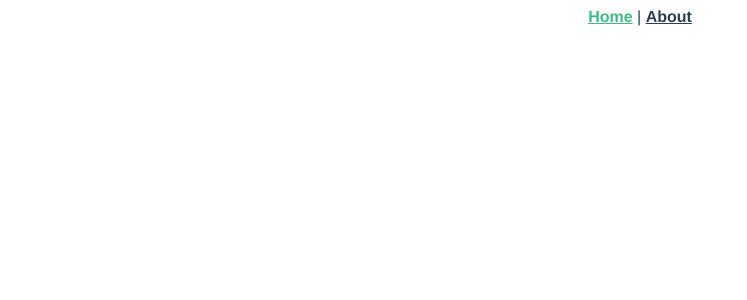
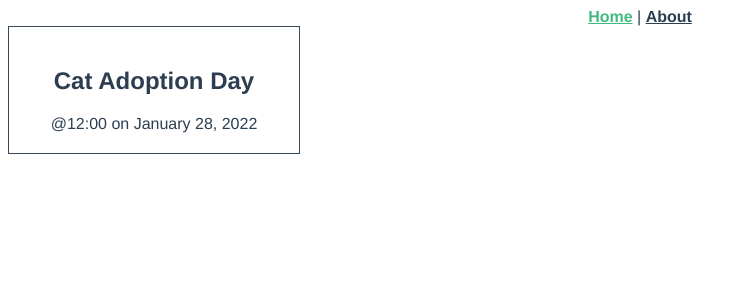
Before and after one commit to Mzknkung53/331-Lab02-intro-to-vite, a Vue app in the folder 331-intro-to-vite/: page / in a window 1280 px wide. Shown: the top 300 px of the page, without its empty margins (0-747 px from the left). Built offline with nearby package versions, Linux system fonts and the light colour scheme.

Commit message:
Question 7

```diff
--- a/331-intro-to-vite/src/views/HomeView.vue
+++ b/331-intro-to-vite/src/views/HomeView.vue
@@ -1,5 +1,9 @@
-<script setup lang="ts"></script>
+<script setup lang="ts">
+import EventCard from '@/components/EventCard.vue'
+</script>
 
 <template>
-  <div class="home"></div>
+  <div class="home">
+    <EventCard />
+  </div>
 </template>
```
